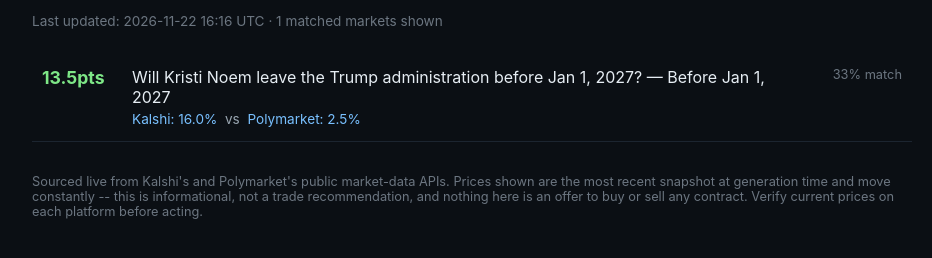
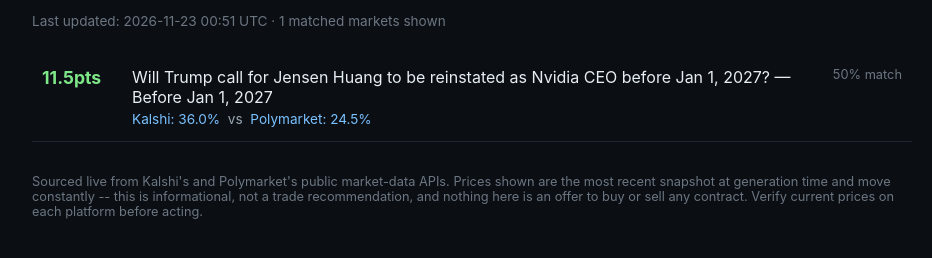
Before and after one commit to dondadahdidit/predict-gap-scanner, a plain HTML site: page docs/index.html in a window 1280 px wide. Shown: the part 110-368 px from the top of the page, without its empty margins (168-1100 px from the left). Drawn offline with Linux system fonts and the light colour scheme.

Commit message:
Update gap scan 2026-11-23T00:51Z

```diff
--- a/docs/index.html
+++ b/docs/index.html
@@ -28,21 +28,21 @@
 <div class="wrap">
   <h1>Predict Gap Scanner</h1>
   <p class="desc">Kalshi vs Polymarket -- same real-world question, different price. Refreshed automatically every few hours from each platform's public API.</p>
-  <div class="meta">Last updated: 2026-11-22 16:16 UTC &middot; 1 matched markets shown</div>
+  <div class="meta">Last updated: 2026-11-23 00:51 UTC &middot; 1 matched markets shown</div>
   <table>
     <tbody>
 
     <tr>
-      <td class="gap">13.5pts</td>
+      <td class="gap">11.5pts</td>
       <td>
-        <div class="q">Will Kristi Noem leave the Trump administration before Jan 1, 2027? — Before Jan 1, 2027</div>
+        <div class="q">Will Trump call for Jensen Huang to be reinstated as Nvidia CEO before Jan 1, 2027? — Before Jan 1, 2027</div>
         <div class="sub">
-          <a href="https://kalshi.com/markets/kxleavenoem" target="_blank" rel="noopener">Kalshi: 16.0%</a>
+          <a href="https://kalshi.com/markets/kxtrumphuangback" target="_blank" rel="noopener">Kalshi: 36.0%</a>
           &nbsp;vs&nbsp;
-          <a href="https://polymarket.com/event/will-stephen-miller-leave-the-trump-administration-before-2027" target="_blank" rel="noopener">Polymarket: 2.5%</a>
+          <a href="https://polymarket.com/event/will-trump-call-for-jensen-huangs-return-as-nvidia-ceo-by-november-30-2026" target="_blank" rel="noopener">Polymarket: 24.5%</a>
         </div>
       </td>
-      <td class="sim">33% match</td>
+      <td class="sim">50% match</td>
     </tr>
     </tbody>
   </table>
```
Also changed, not shown: docs/matches.json (+9 -9 lines).
